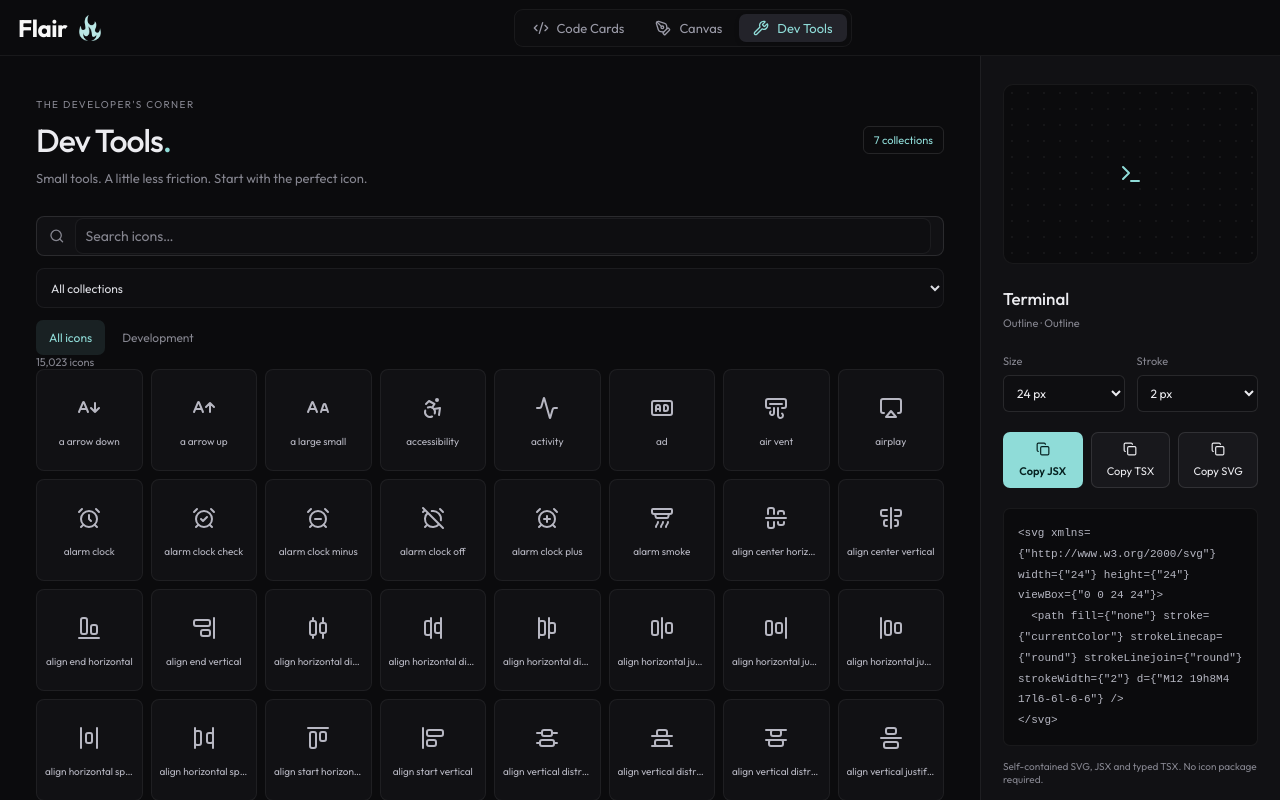
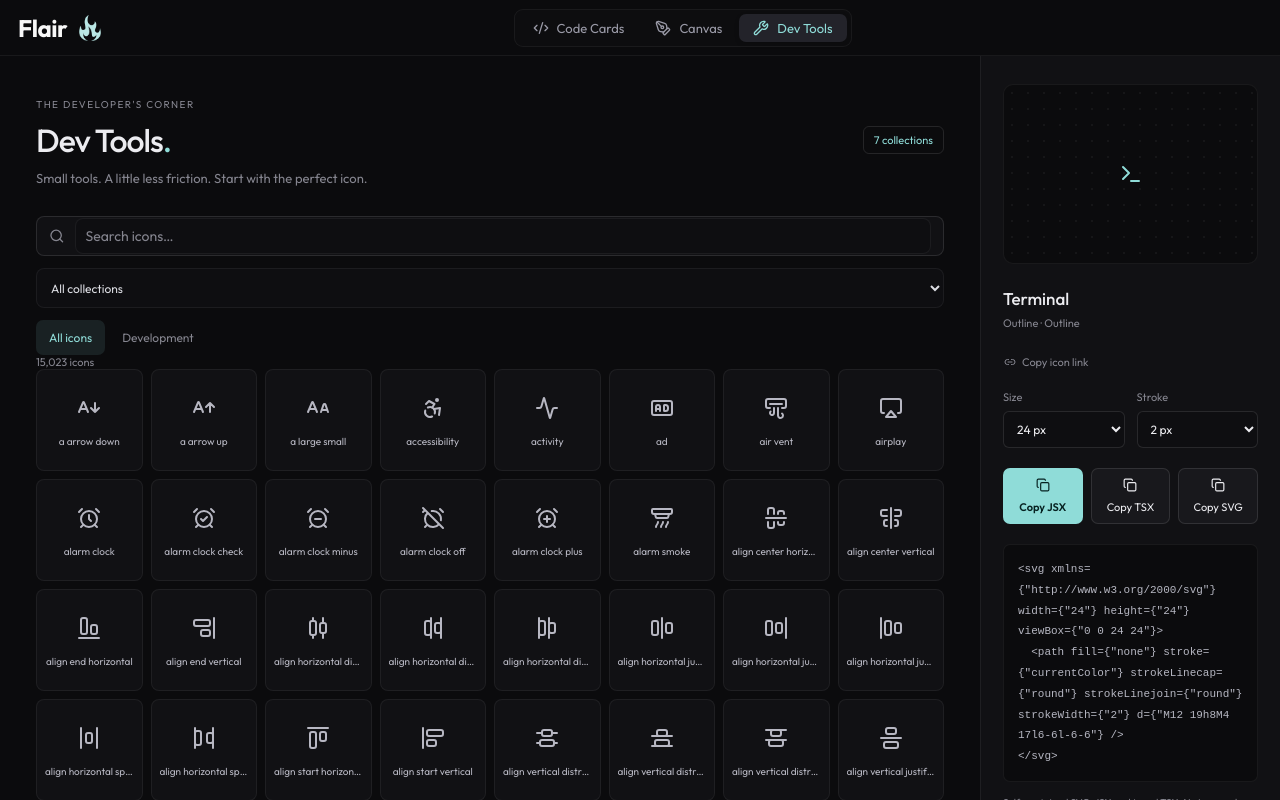
Before and after one commit to srimanbachu/flair, a React (Vite) app in the folder frontend/: page /dev-tools in a window 1280 px wide. Built offline with nearby package versions, Linux system fonts and the light colour scheme; a web font is replaced by a local one.

Commit message:
Copy the permanent link for any selected icon

```diff
--- a/frontend/src/devtools/IconInspector.tsx
+++ b/frontend/src/devtools/IconInspector.tsx
@@ -1,11 +1,12 @@
 import { useState } from "react";
-import { Check, Copy } from "lucide-react";
+import { Check, Copy, Link2 } from "lucide-react";
 import { collections } from "./catalog";
 import type { IconEntry } from "./catalog";
 import { jsxSource, svgSource, tsxSource } from "./source";
 import { copyText } from "./clipboard";
 import { Artwork } from "./Artwork";
 import { useIconData } from "./useIconData";
+import { iconPath } from "./iconRoutes";
 
 export function IconInspector({
   entry,
@@ -22,6 +23,15 @@ export function IconInspector({
     (item) => item.prefix === entry.collection,
   )!;
   const copyKey = `${entry.id}:${size}:${strokeWidth}`;
+  async function copyLink() {
+    try {
+      await copyText(new URL(iconPath(entry), window.location.origin).href);
+      setCopied(`${entry.id}:link`);
+      notify("Icon link copied to clipboard.");
+    } catch {
+      notify("Could not copy the link. Copy the page URL from your browser.");
+    }
+  }
   async function copy(format: "JSX" | "TSX" | "SVG") {
     if (!data) return;
     try {
@@ -73,6 +83,10 @@ export function IconInspector({
         {collection.label} ·{" "}
         {data?.artwork.stroke ? "Outline" : data ? "Vector" : "Loading…"}
       </p>
+      <button className="dev-permalink" onClick={copyLink}>
+        {copied === `${entry.id}:link` ? <Check size={12} /> : <Link2 size={12} />}
+        Copy icon link
+      </button>
       <div className="dev-options">
         <label>
           Size{" "}
--- a/frontend/src/devtools/devtools.css
+++ b/frontend/src/devtools/devtools.css
@@ -180,6 +180,8 @@
 .dev-breadcrumb a { display: inline-flex; align-items: center; gap: 6px; text-decoration: none; white-space: nowrap; }
 .dev-breadcrumb a:hover { color: var(--accent); }
 .dev-breadcrumb [aria-current] { white-space: nowrap; overflow: hidden; text-overflow: ellipsis; }
+.studio .dev-permalink { padding: 0; margin: 0 0 20px; color: var(--muted); font-size: 11px; gap: 6px; }
+.studio .dev-permalink:hover { color: var(--accent); }
 .studio .dev-empty button {
   color: var(--accent);
 }
```
